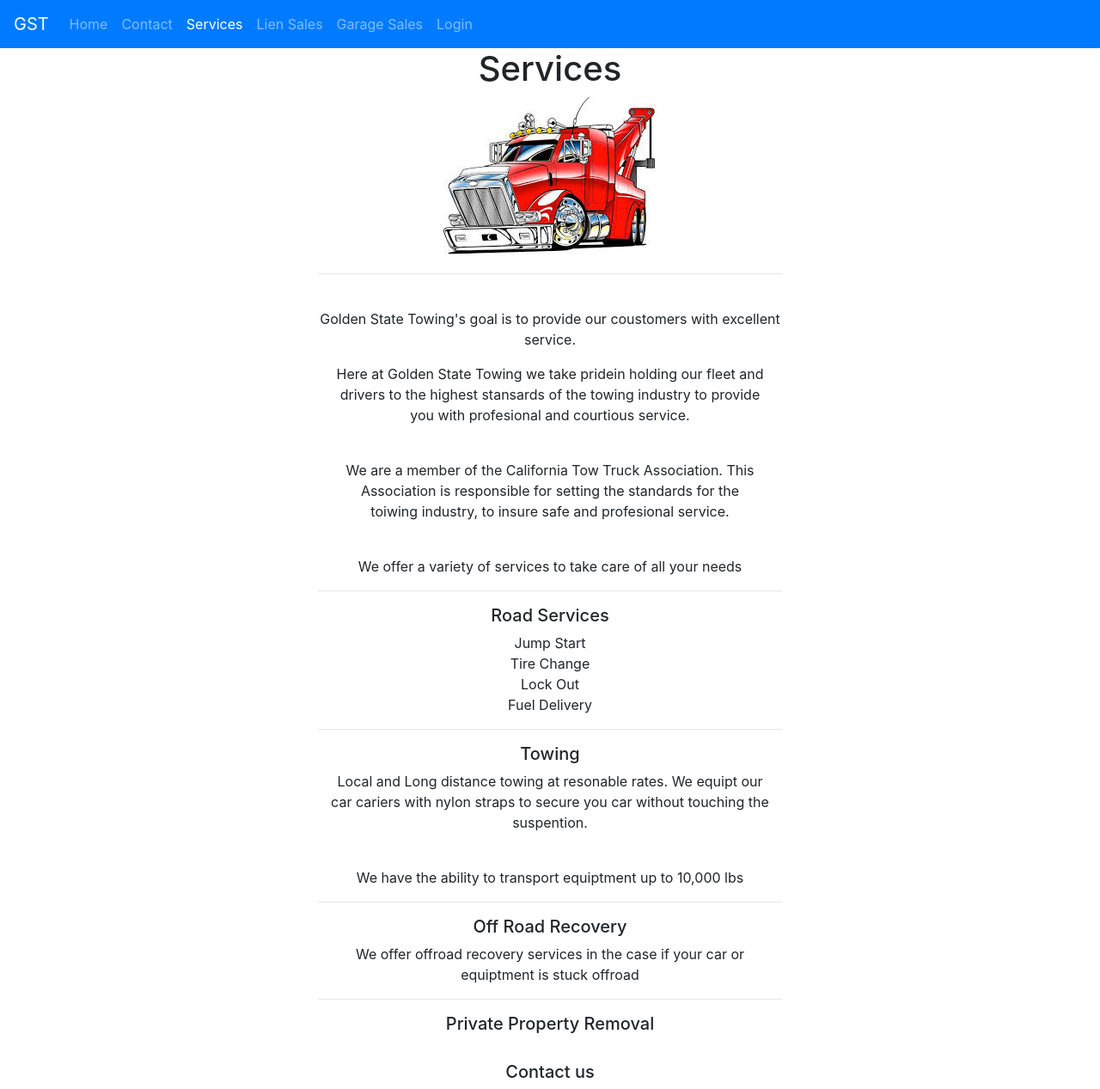
After one commit to goldenst/gstwebv3, a Django app: page /services/ in a window 1280 px wide. The commit adds this page. Shown: the whole page at 86% size. Run offline with Django 3.2, Linux system fonts and the light colour scheme; some libraries are stand-ins or nearby versions.

Commit message:
added services and contact pages

```diff
--- a/gstwebv3/urls.py
+++ b/gstwebv3/urls.py
@@ -5,13 +5,14 @@
 from django.urls import path, include
 from django.contrib.auth.views import LogoutView
 
-from .views import home_page, about_page, contact_page, login_page, register_page
+from .views import home_page, about_page, contact_page, login_page, register_page, services_page
 
 
 urlpatterns = [
     path('', home_page, name='home'),
     path('about/', about_page, name='about'),
     path('contact/', contact_page, name='contact'),
+    path('services/', services_page, name='services'),
     path('login/', login_page, name='login'),
     path('logout/', LogoutView.as_view(), name='logout'),
     path('register/', register_page),
--- a/gstwebv3/views.py
+++ b/gstwebv3/views.py
@@ -79,4 +79,13 @@
     print(new_user)
   return render(request, "auth/register.html", context)
 
-# ----------------------  lien View -----------------------------------
+# ---------------------- Services View -----------------------------------
+
+def services_page(request):
+
+  context = {
+    'title': 'Services',
+
+  }
+
+  return render(request, 'service/view.html', context )
--- a/templates/base/navbar.html
+++ b/templates/base/navbar.html
@@ -8,6 +8,7 @@
 {% url 'calls:calls'  as calls_url %}
 {% url 'login' as login_url %}
 {% url 'logout' as logout_url %}
+{% url 'services' as services_url %}
 
 <nav class="navbar navbar-expand-lg navbar-dark bg-primary">
     <a class="navbar-brand" href="{{ home_url }}">GST</a>
@@ -20,7 +21,9 @@
 
         <!-- <a class="nav-item nav-link {% if request.path == about_url %}active{% endif %}" href="{{ about_url }}">About</a> -->
 
-        <!-- <a class="nav-item nav-link {% if request.path == contact_url %}active{% endif %}" href="{{ contact_url}}">Contact</a> -->
+        <a class="nav-item nav-link {% if request.path == contact_url %}active{% endif %}" href="{{ contact_url}}">Contact</a>
+
+        <a class="nav-item nav-link {% if request.path == services_url %}active{% endif %}" href="{{ services_url}}">Services</a>
 
         <a class="nav-item nav-link {% if request.path == lien_url %}active{% endif %}" href="{{ lien_url }}">Lien Sales</a>
 
--- /dev/null
+++ b/templates/service/view.html
@@ -0,0 +1,42 @@
+{% extends "base.html" %}
+{% load static %}
+{% block content %}
+
+<div class="container text-center">
+  <div class="row">
+    <div class="col-10  col-lg-6 ml-auto mr-auto ">
+      <h1>{{ title }}</h1>
+
+
+      <img src="{% static 'img/towtruck.jpg' %}" class="img-fluid" alt=""><br>
+      <hr>
+
+      <br>
+      Golden State Towing's goal is to provide our coustomers with excellent service.</p>
+      <p>Here at Golden State Towing we take pridein holding our fleet and <br>drivers to the highest stansards of the
+        towing industry to provide <br>you with profesional and courtious service.</p> <br>
+      <p>We are a member of the California Tow Truck Association. This <br>Association is responsible for setting the
+        standards for the <br>toiwing industry, to insure safe and profesional service.</p> <br>
+
+      <p>We offer a variety of services to take care of all your needs</p>
+      <hr>
+      <h5>Road Services</h5>
+      <p>Jump Start <br>Tire Change <br>Lock Out <br>Fuel Delivery</p>
+
+
+      <hr>
+      <h5>Towing</h5>
+      <p>Local and Long distance towing at resonable rates. We equipt our <br>car cariers with nylon straps to secure
+        you car without touching the suspention.</p> <br>
+      <p>We have the ability to transport equiptment up to 10,000 lbs</p>
+      <hr>
+      <h5>Off Road Recovery</h5>
+      <p>We offer offroad recovery services in the case if your car or equiptment is stuck offroad</p>
+      <hr>
+      <h5>Private Property Removal</h5> <br>
+      <h5>Contact us</h5>
+
+    </div>
+  </div>
+</div>
+{% endblock %}
```
Also changed, not shown: gstwebv3/settings.py (+8 -9 lines), templates/contact/view.html (+18 -3 lines).
